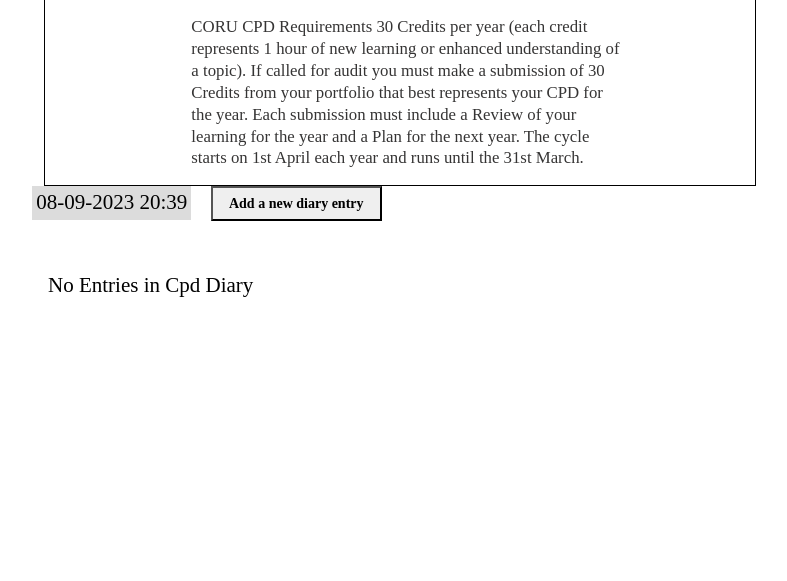
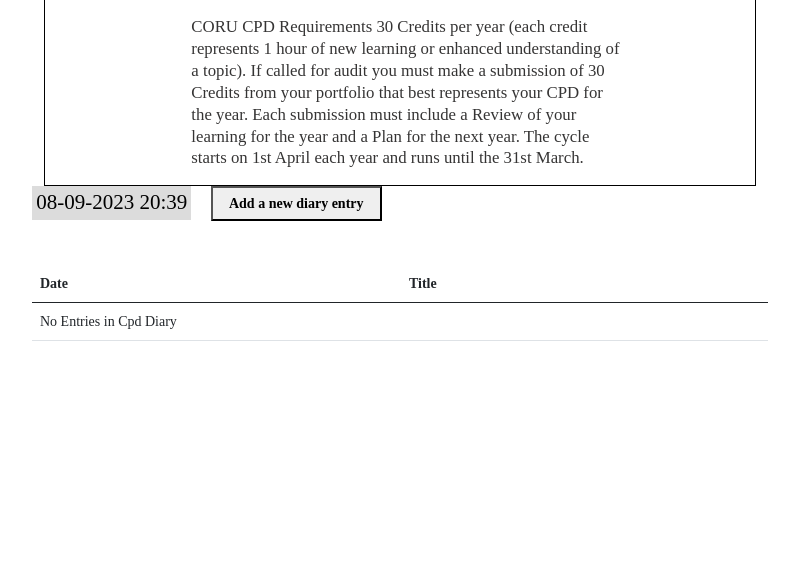
Before and after one commit to DaveTrev/p4-Django-diary, a Django app: page /entrylist/ in a window 1280 px wide. Shown: the part 91-672 px from the top of the page, without its empty margins (240-1027 px from the left). Run offline with Django 3.2, Linux system fonts and the light colour scheme; the visitor is signed in with stand-in values (Sample User, id 1); data that the repository does not hold is empty; some web fonts are replaced.

Commit message:
added table to entry list

```diff
--- a/templates/entry_list.html
+++ b/templates/entry_list.html
@@ -20,25 +20,27 @@
     <a href="{% url 'entry-create' %}"><button>Add a new diary entry</button></a>
 </article>
 
-
+<table class="table">
+  <thead>
+      <tr>
+          <th>Date</th>
+          <th>Title</th>
+      </tr>
+  </thead>
 {% for entry in entries %}
 {% if request.user.is_authenticated and entry.user.pk == request.user.pk %}
-<article>
-    <h2 class="{{ entry.date|date:'l' }}">
-        {{ entry.date|date:'Y-m-d H:i' }}
-    </h2>
-    <h3>
-        <a href="{% url 'entry-detail' entry.id %}">
-            {{ entry.title }}
-        </a>
-    </h3>
-    {% endif %}
-    {% empty %}
-    <h3>No Entries in Cpd Diary</h3>
-</article>
-
+<tr>
+    <td>{{ entry.date|date:'Y-m-d H:i' }}</td>
+    <td><a href="{% url 'entry-detail' entry.id %}">{{ entry.title }}</a></td>
+</tr>
+{% endif %}
+{% empty %}
+<tr>
+<td colspan="2">No Entries in Cpd Diary</td>
+</tr>
 {% endfor %}
-
+</tbody>
+</table>
 {% if is_paginated %}
   <nav aria-label="Page navigation conatiner"></nav>
   <ul class="pagination justify-content-center">
```
